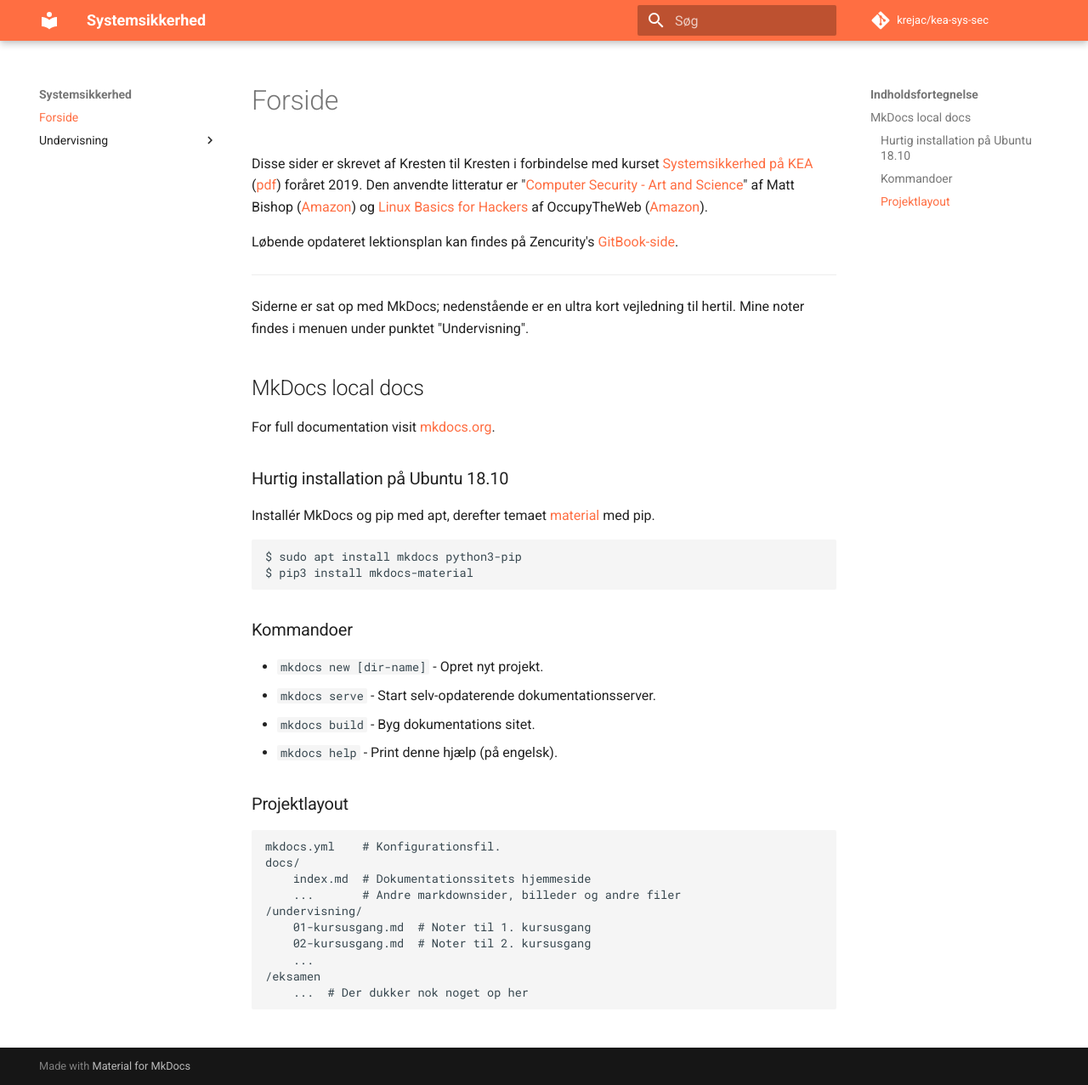
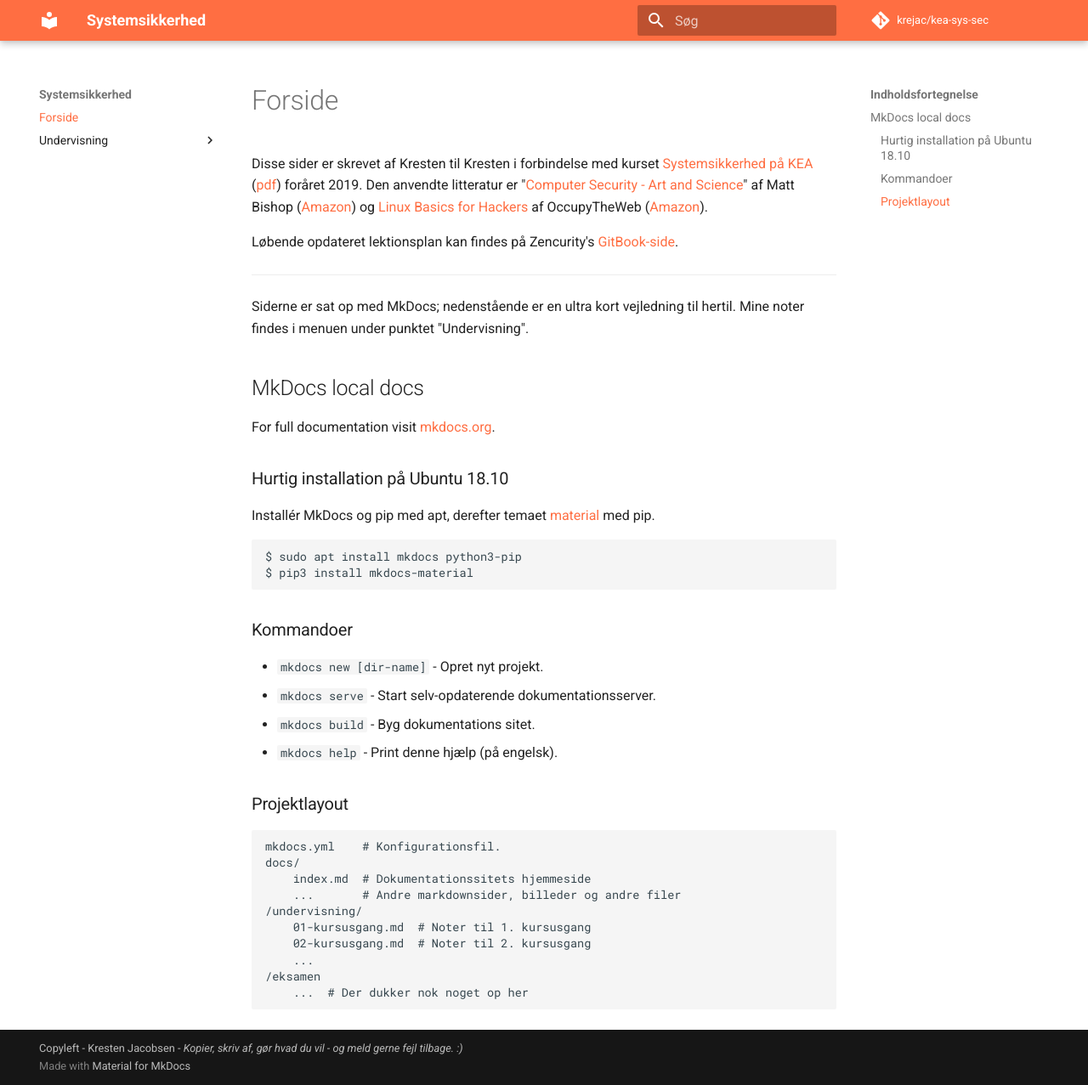
Before and after one commit to krejac/kea-sys-sec, an MkDocs documentation site: the page built from docs/index.md, in a window 1280 px wide and 1277 px high. Shown: the whole window at 85% size. Built offline with MkDocs 1.6.1 and Material for MkDocs 9.7.7, drawn with Linux system fonts in a browser that asks for light colours; comment, search, counter and statistics services are not loaded.

Commit message:
Meta data + footer added

```diff
--- a/mkdocs.yml
+++ b/mkdocs.yml
@@ -1,5 +1,12 @@
 site_name: Systemsikkerhed
+site_description: 'Mine noter til Systemsikkerhed'
+site_author: 'Kresten Jacobsen'
+site_url: 'https://krejac.github.io/kea-sys-sec'
 
+# Copyright
+copyright: 'Copyleft - Kresten Jacobsen - <em>Kopier, skriv af, gør hvad du vil - og meld gerne fejl tilbage. :)</em>'
+
+# Configuration
 theme:
   name: 'material'
   palette:
@@ -10,7 +17,6 @@
 # Repository
 repo_name: krejac/kea-sys-sec
 repo_url: https://github.com/krejac/kea-sys-sec
-edit_uri: ""
 
 markdown_extensions:
   - admonition
```
